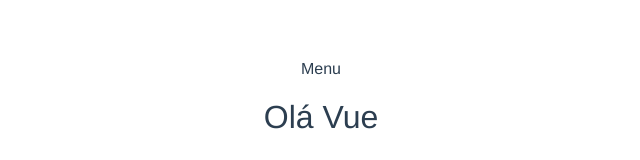
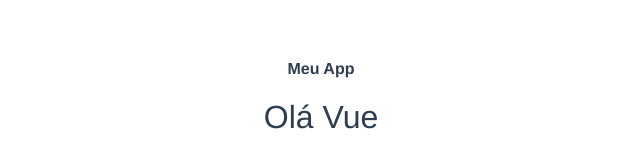
Before and after one commit to AndreLuizGomesPereira/browserify, a Vue app: page / in a window 1280 px wide. Shown: the top 160 px of the page, without its empty margins (319-959 px from the left). Built offline with nearby package versions, Linux system fonts and the light colour scheme.

Commit message:
Passando valores por props

```diff
--- a/src/App.vue
+++ b/src/App.vue
@@ -1,6 +1,6 @@
 <template>
   <div id="app">
-    <my-menu></my-menu>
+    <my-menu title="Meu App"></my-menu>
     <h1>{{ msg }}</h1>
   </div>
 </template>
--- a/src/MyMenu.vue
+++ b/src/MyMenu.vue
@@ -1,11 +1,10 @@
 <template>
-  <div>Menu</div>
+  <h4>{{ title }}</h4>
 </template>
 
 <script>
-export default {};
+export default {
+    props: ['title']
+};
 </script>
-    export default {
-
-    }
 <style></style>
```
